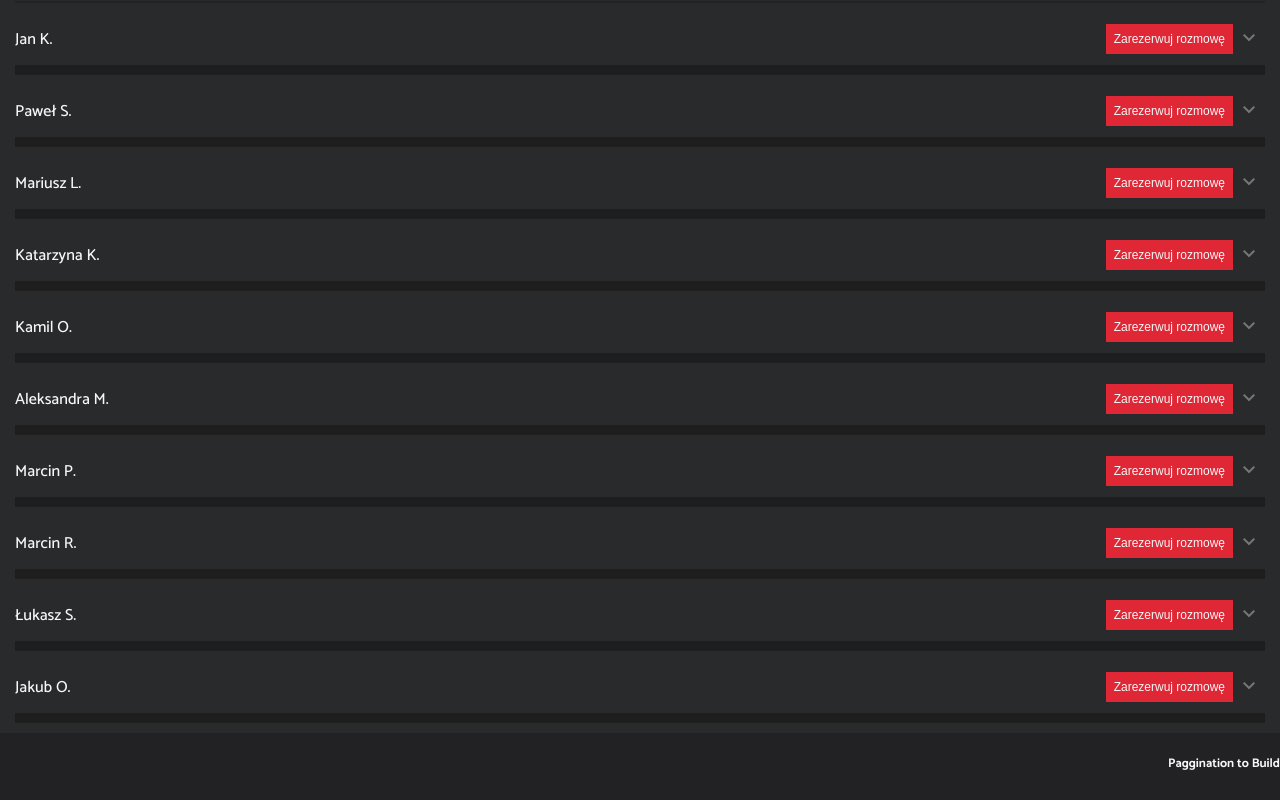
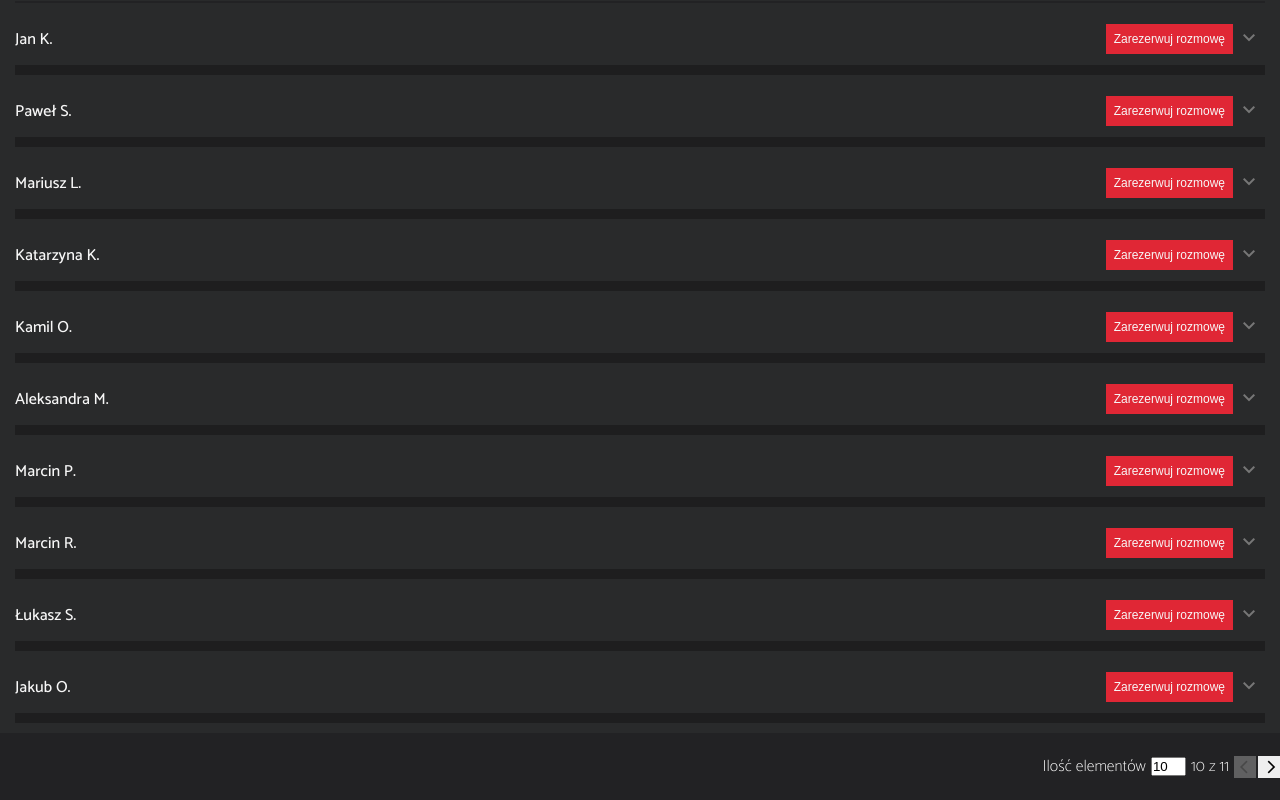
Before and after one commit to Konrad123456/megak-head-hunter-fe, a React (Create React App) app: page /human-resources in a window 1280 px wide. Shown: the part 201-1001 px from the top of the page. Built offline with nearby package versions, Linux system fonts and the light colour scheme.

Commit message:
add paggination

```diff
--- a/src/components/Paggination/Paggination.tsx
+++ b/src/components/Paggination/Paggination.tsx
@@ -1,9 +1,28 @@
-import React from 'react';
-
 const Paggination = () => {
   return (
     <div className='paggination'>
-      <h1>Paggination to Build</h1>
+      <span className='paggination__elements-number'>Ilość elementów</span>
+      <input
+        className='paggination__input'
+        min={1}
+        max={20}
+        value={10}
+        type='number'
+      />
+      <span className='paggination__numbers'>10 z 11</span>
+      <button
+        disabled={true}
+        className='paggination__button paggination__button--rm'
+      >
+        <span className='paggination__button-span material-symbols-outlined'>
+          arrow_back_ios
+        </span>
+      </button>
+      <button disabled={false} className='paggination__button'>
+        <span className='paggination__button-span material-symbols-outlined'>
+          arrow_forward_ios
+        </span>
+      </button>
     </div>
   );
 };
--- a/src/components/Paggination/_paggination.scss
+++ b/src/components/Paggination/_paggination.scss
@@ -1,7 +1,39 @@
 .paggination {
   margin-top: 20px;
-  // background-color: green;
   display: flex;
   align-items: center;
   justify-content: flex-end;
+  font-size: 16px;
+  font-weight: 100;
+
+  &__elements-number {
+    margin-right: 5px;
+  }
+
+  &__input {
+    margin-right: 5px;
+    width: 35px;
+  }
+
+  &__numbers {
+    margin-right: 5px;
+  }
+
+  &__button {
+    display: flex;
+    align-items: center;
+    justify-content: flex-end;
+    width: 22px;
+    height: 22px;
+    border: none;
+    cursor: pointer;
+
+    &--rm {
+      margin-right: 2px;
+    }
+  }
+
+  &__button-span {
+    font-size: 16px;
+  }
 }
--- a/src/pages/LoginPage/_login_page.scss
+++ b/src/pages/LoginPage/_login_page.scss
@@ -18,11 +18,11 @@
     flex-direction: column;
   }
 
-  &__forget-account {
-    margin-top: 10px;
-    font-size: $font-size-Xsmall;
-    text-align: right;
-  }
+  // &__forget-account {
+  //   margin-top: 10px;
+  //   font-size: $font-size-Xsmall;
+  //   text-align: right;
+  // }
 
   &__login-info {
     margin-top: 20px;
```
